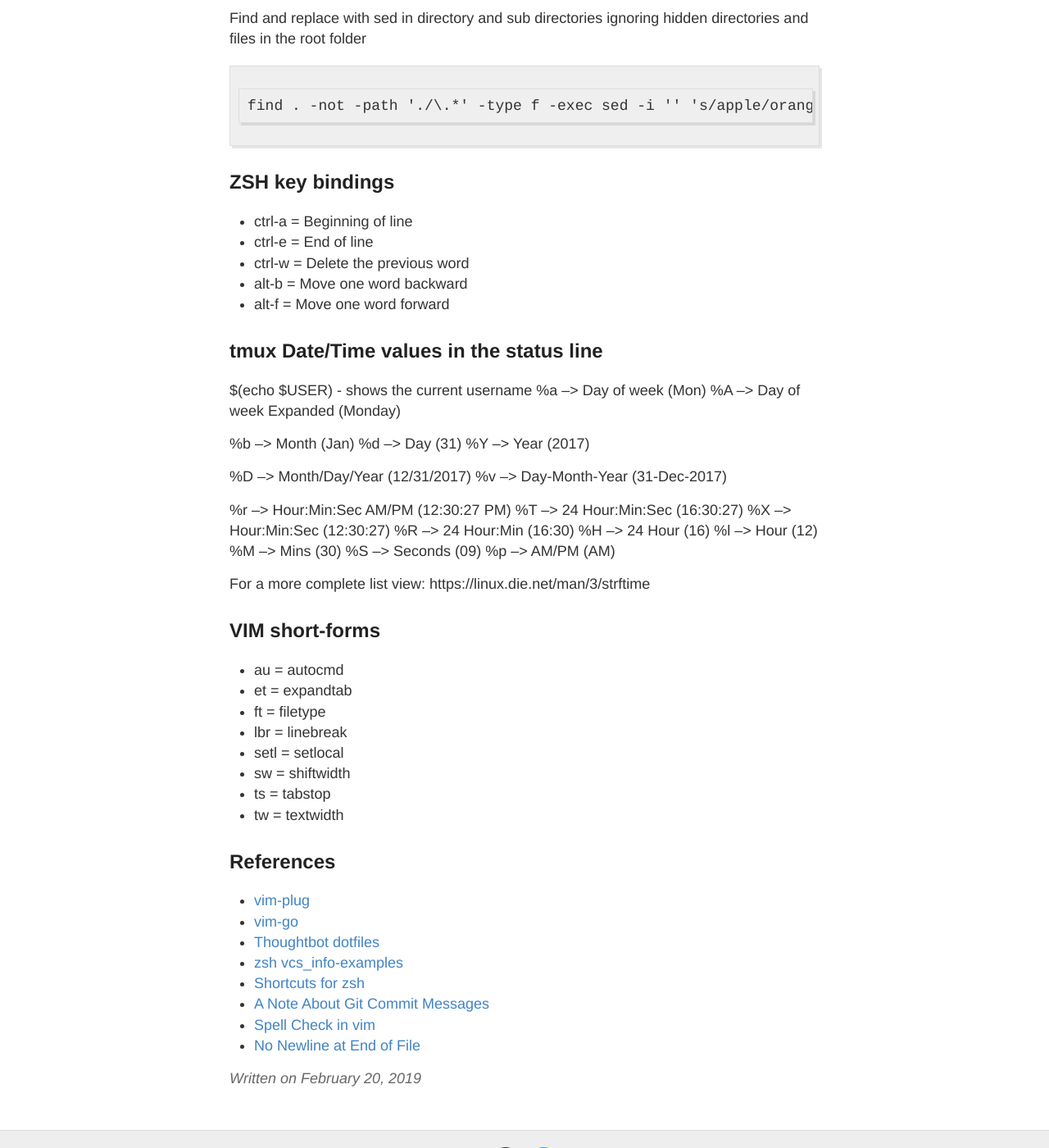
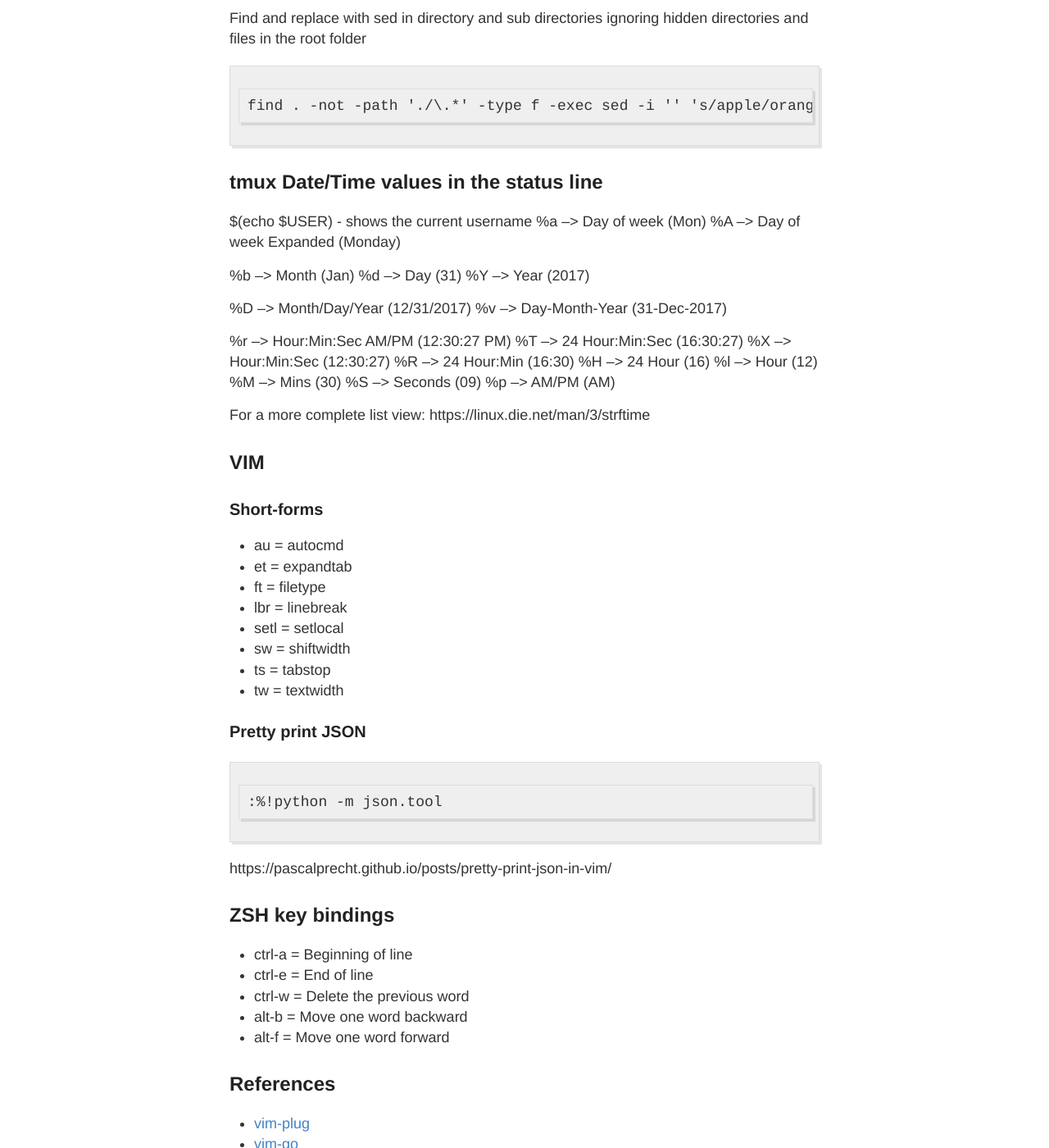
Before and after one commit to abeltay/abeltay.github.io, a Jekyll site: the page built from _posts/2019-02-20-useful-information.md, in a window 1280 px wide and 1400 px high, scrolled down 282 px. Shown: the whole window at 82% size. Built offline with Jekyll 4.4.1, drawn with Linux system fonts in a browser that asks for light colours.

Commit message:
Add vim tip to pretty print JSON

````diff
--- a/_posts/2019-02-20-useful-information.md
+++ b/_posts/2019-02-20-useful-information.md
@@ -41,7 +34,8 @@ $(echo $USER) - shows the current username
 
 For a more complete list view: https://linux.die.net/man/3/strftime
 
-## VIM short-forms
+## VIM
+### Short-forms
 - au = autocmd
 - et = expandtab
 - ft = filetype
@@ -50,6 +44,19 @@ For a more complete list view: https://linux.die.net/man/3/strftime
 - sw = shiftwidth
 - ts = tabstop
 - tw = textwidth
+
+### Pretty print JSON
+```
+:%!python -m json.tool
+```
+https://pascalprecht.github.io/posts/pretty-print-json-in-vim/
+
+## ZSH key bindings
+- ctrl-a = Beginning of line
+- ctrl-e = End of line
+- ctrl-w = Delete the previous word
+- alt-b = Move one word backward
+- alt-f = Move one word forward
 
 ## References
 - [vim-plug](https://github.com/junegunn/vim-plug)
````
Also changed, not shown: other parts of _posts/2019-02-20-useful-information.md (+0 -7 lines).
